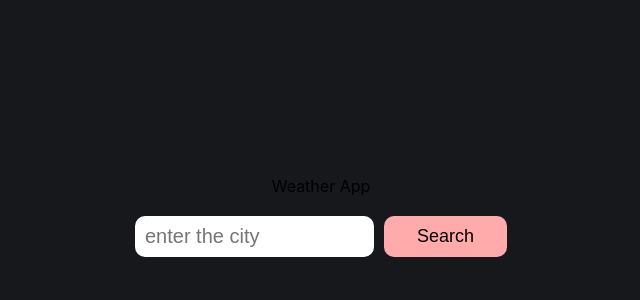
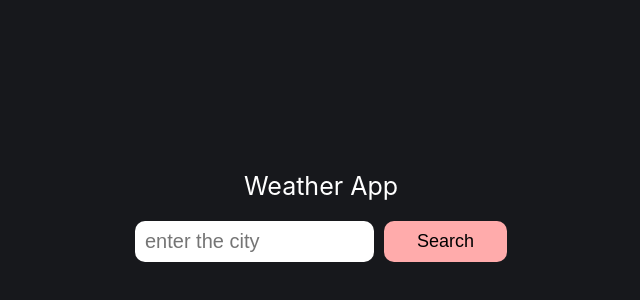
Before and after one commit to bodyaTrachuk/WeatherApp, a React (Create React App) app in the folder WeatherApp/: page / in a window 1280 px wide. Shown: the part 174-474 px from the top of the page, without its empty margins (319-959 px from the left). Built offline with nearby package versions, Linux system fonts and the light colour scheme.

Commit message:
Update App.css

```diff
--- a/WeatherApp/src/App.css
+++ b/WeatherApp/src/App.css
@@ -13,6 +13,11 @@
   align-items: center;
   background-color: #17181c;
   gap: 20px;
+}
+
+.title {
+  color: white;
+  font-size: 25px;
 }
 
 .inputs {
```
